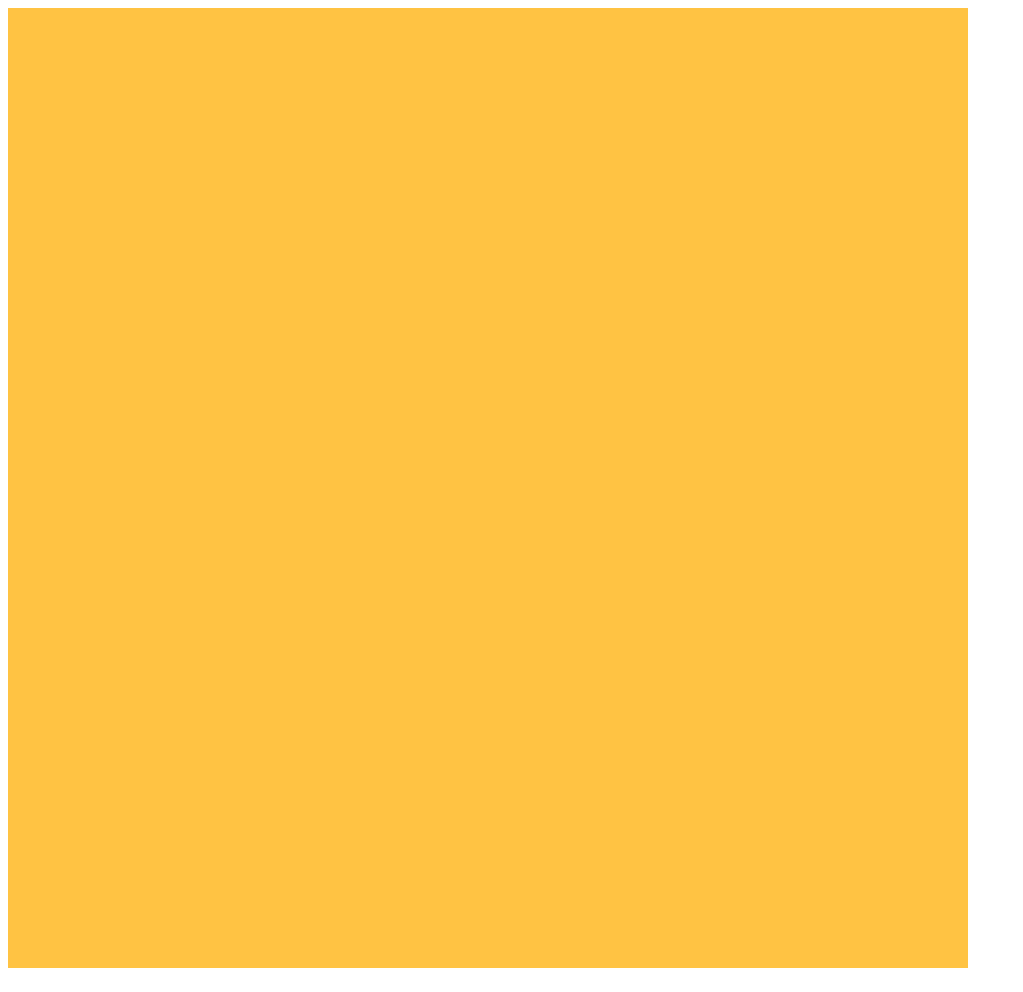
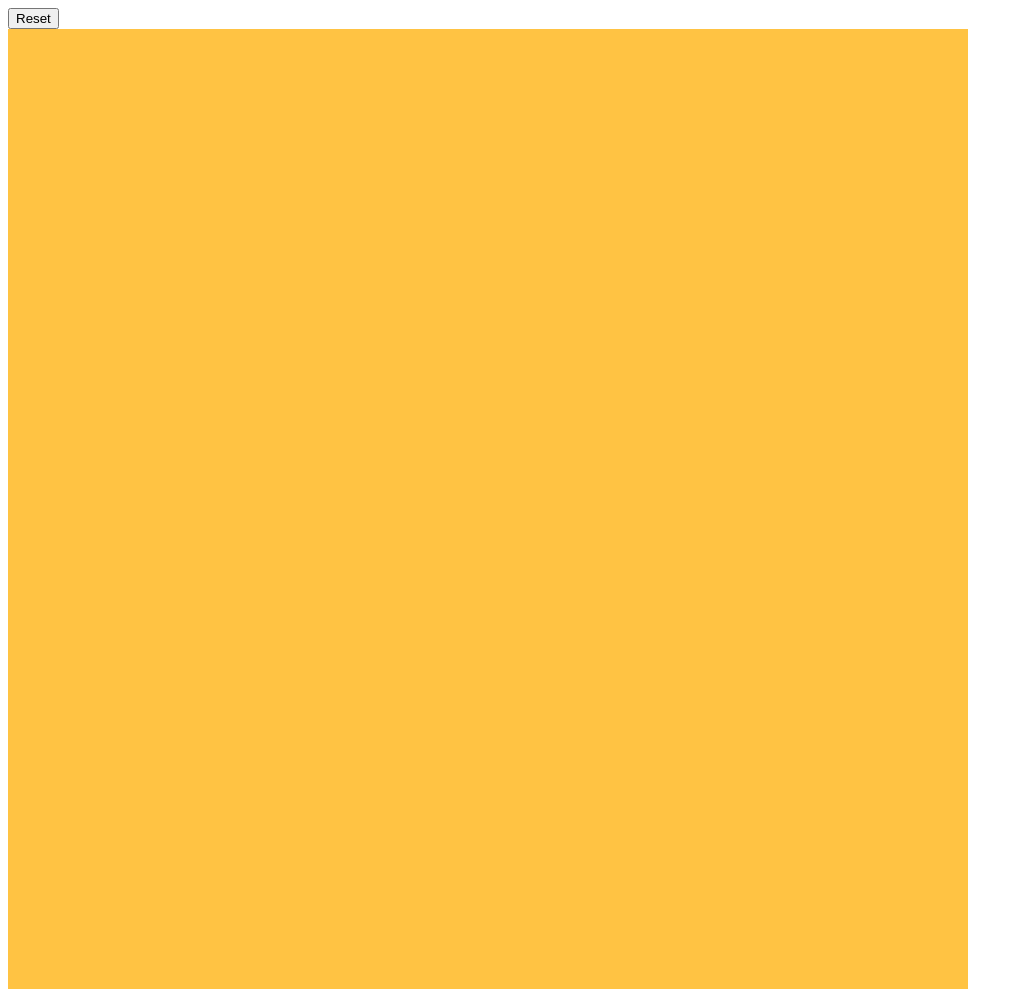
Before and after one commit to justinpse/etch-a-sketch, a plain HTML site: page index.html in a window 1280 px wide. Shown: the whole page, without its empty margins (0-1023 px from the left). Drawn offline with Linux system fonts and the light colour scheme.

Commit message:
Add reset button

```diff
--- a/index.html
+++ b/index.html
@@ -8,6 +8,7 @@
     <title>Document</title>
     </head>
     <body>
+        <button class="btn" id="reset" onclick="sizePrompt()">Reset</button>
         <div id="container"></div>
     </body>
 </html>
```
